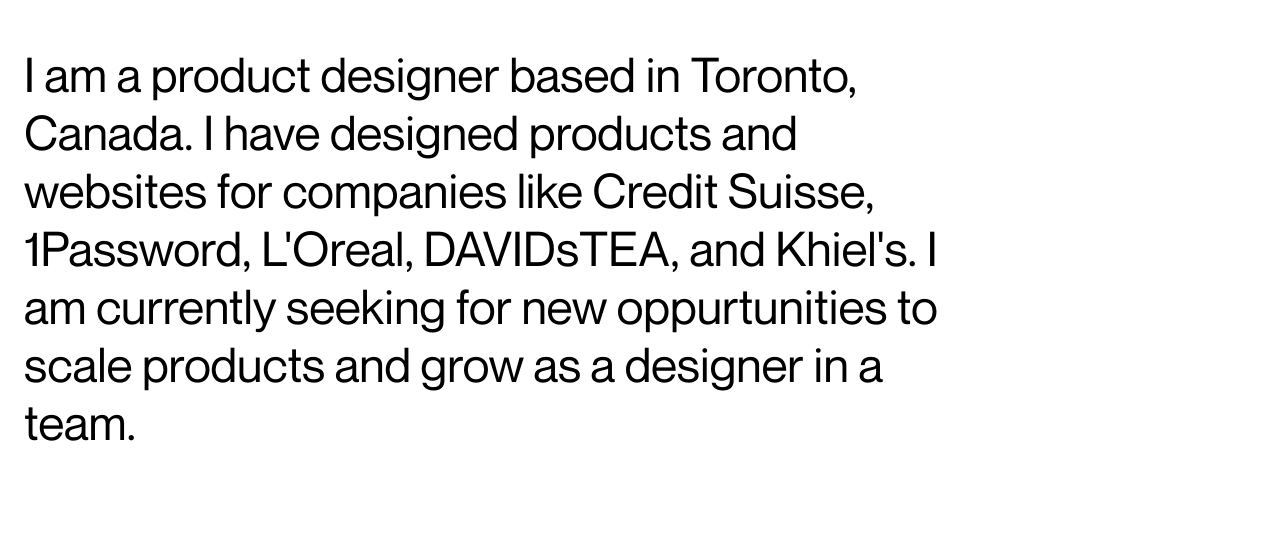
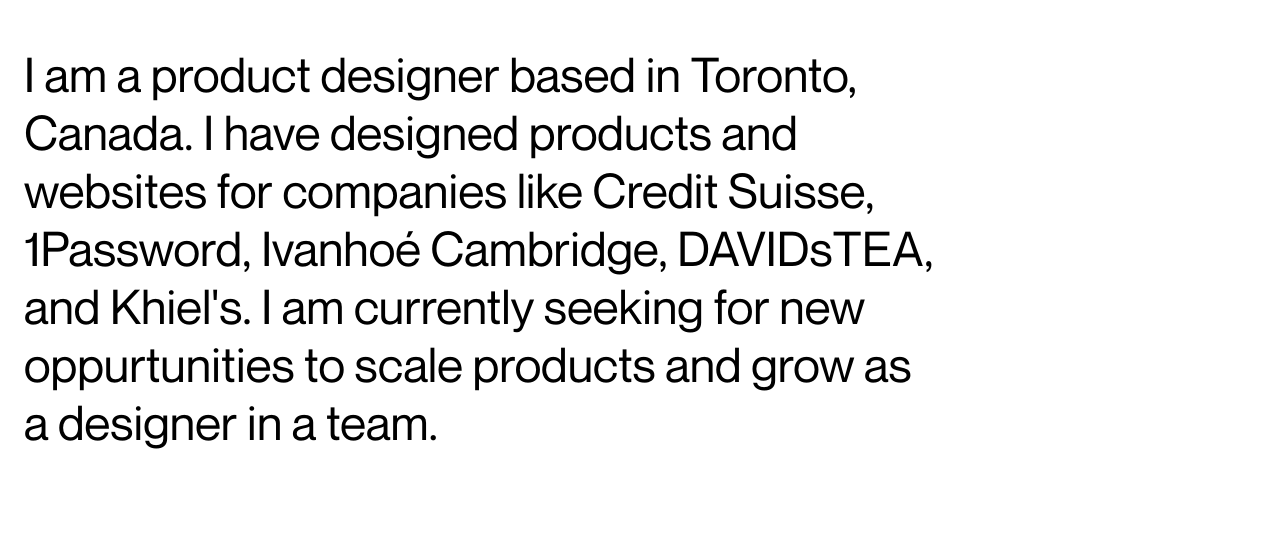
Before and after one commit to venerism/justinandre2021, a website: page index.html in a window 1280 px wide. Shown: the part 242-778 px from the top of the page. Drawn offline with nearby package versions, Linux system fonts and the light colour scheme; files whose address does not match are found by name.

Commit message:
changes to past experiences

```diff
--- a/index.html
+++ b/index.html
@@ -36,7 +36,7 @@
 <article class="intro-grid">
 
   <h2> Hello, my name is Justin Veneracion</h2>
-  <h1> I am a product designer based in Toronto, Canada. I have designed products and websites for companies like Credit Suisse, 1Password, L'Oreal, DAVIDsTEA, and Khiel's.
+  <h1> I am a product designer based in Toronto, Canada. I have designed products and websites for companies like Credit Suisse, 1Password, Ivanhoé Cambridge, DAVIDsTEA, and Khiel's.
     I am currently seeking for new oppurtunities to scale products and grow as a designer in a team.
   </h1>
 </article>
```
